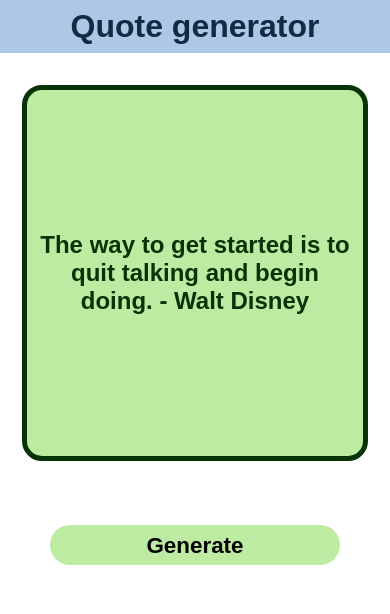
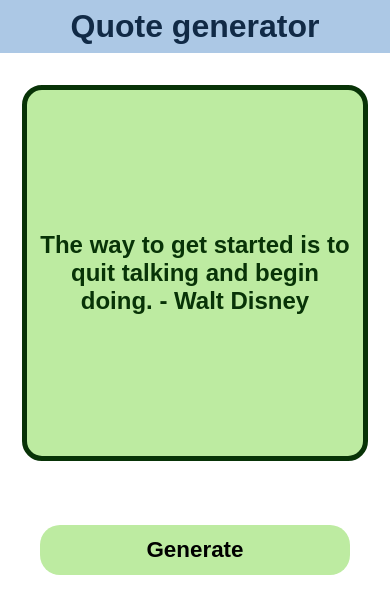
Before and after one commit to Sahibxaae/quote-generator, a React (Create React App) app: page / in a window 390 px wide. Shown: the top 614 px of the page. Built offline with nearby package versions, Linux system fonts and the light colour scheme.

Commit message:
changes made in button dimension

```diff
--- a/src/index.css
+++ b/src/index.css
@@ -63,7 +63,7 @@
     font-size: 1.4rem;
     font-weight: 600;
     padding: 8px 15px;
-    width:290px;
-    height: 40px;
+    width:310px;
+    height: 50px;
   }
 }
```
